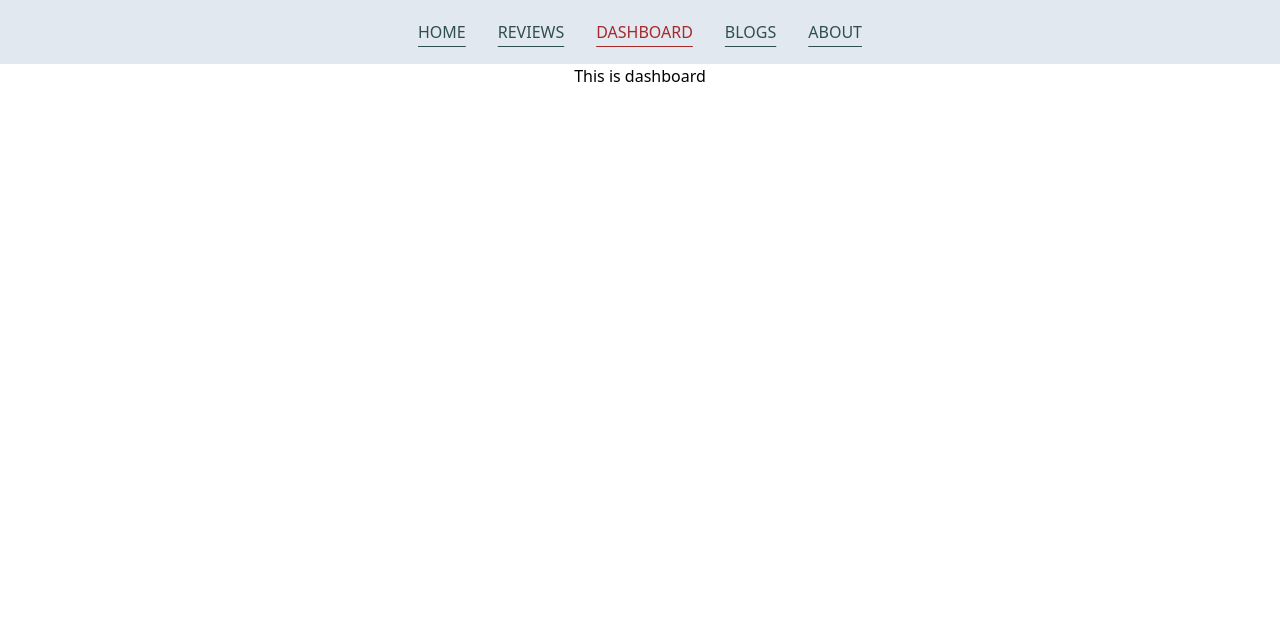
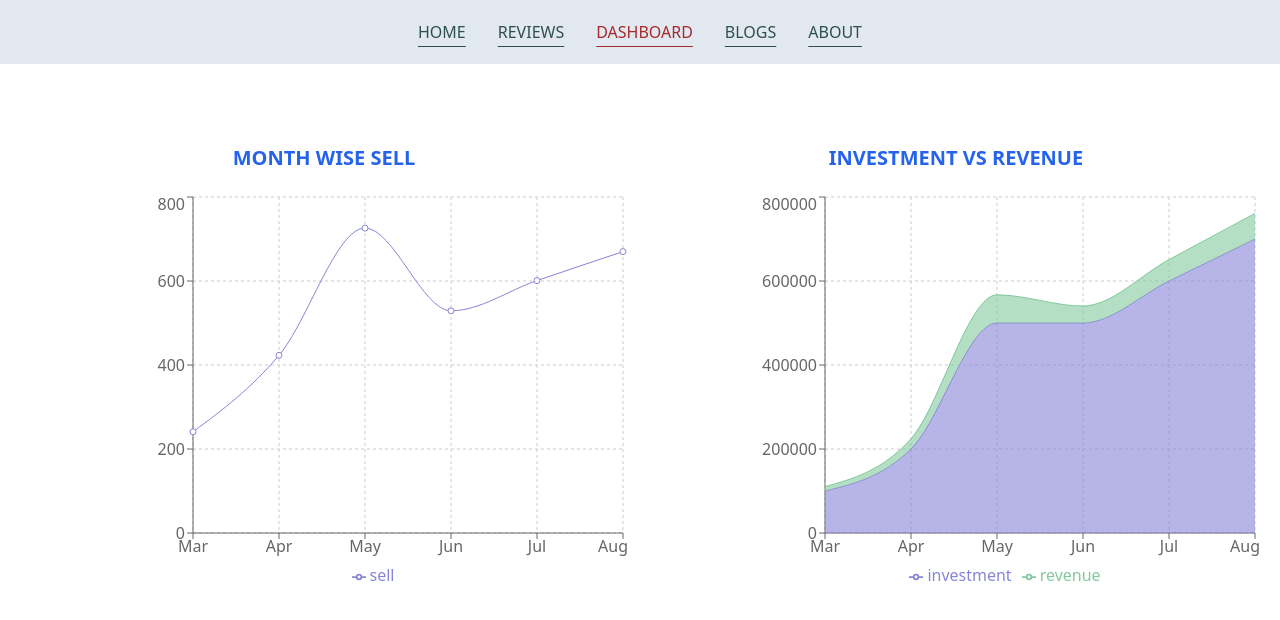
Before and after one commit to neel123go/-product-analysis, a React (Create React App) app: page /dashboard in a window 1280 px wide. Shown: the top 620 px of the page. Built offline with nearby package versions, Linux system fonts and the light colour scheme.

Commit message:
chart added

```diff
--- a/package.json
+++ b/package.json
@@ -10,6 +10,7 @@
     "react-dom": "^18.0.0",
     "react-router-dom": "^6.3.0",
     "react-scripts": "5.0.0",
+    "recharts": "^2.1.9",
     "web-vitals": "^2.1.4"
   },
   "scripts": {
--- /dev/null
+++ b/public/data.json
@@ -0,0 +1,38 @@
+[
+    {
+        "month": "Mar",
+        "investment": 100000,
+        "sell": 241,
+        "revenue": 10401
+    },
+    {
+        "month": "Apr",
+        "investment": 200000,
+        "sell": 423,
+        "revenue": 24500
+    },
+    {
+        "month": "May",
+        "investment": 500000,
+        "sell": 726,
+        "revenue": 67010
+    },
+    {
+        "month": "Jun",
+        "investment": 500000,
+        "sell": 529,
+        "revenue": 40405
+    },
+    {
+        "month": "Jul",
+        "investment": 600000,
+        "sell": 601,
+        "revenue": 50900
+    },
+    {
+        "month": "Aug",
+        "investment": 700000,
+        "sell": 670,
+        "revenue": 61000
+    }
+]
--- a/src/components/Dashboard/Dashboard.js
+++ b/src/components/Dashboard/Dashboard.js
@@ -1,9 +1,47 @@
-import React from 'react';
+import React, { useEffect, useState } from 'react';
+import { Area, AreaChart, CartesianGrid, Legend, Line, LineChart, Tooltip, XAxis, YAxis } from 'recharts';
 
 const Dashboard = () => {
+    const [data, setData] = useState([]);
+
+    useEffect(() => {
+        fetch('data.json')
+            .then(res => res.json())
+            .then(data => setData(data));
+    }, []);
     return (
-        <div>
-            <h2>This is dashboard</h2>
+        <div className='mt-20 grid grid-cols-2 px-32 gap-60'>
+            <div className='line-chart'>
+                <h2 className='text-blue-600 mb-5 text-xl font-semibold'>MONTH WISE SELL</h2>
+                <LineChart
+                    width={500}
+                    height={400}
+                    data={data}
+                >
+                    <CartesianGrid strokeDasharray="3 3" />
+                    <XAxis dataKey="month" />
+                    <YAxis />
+                    <Tooltip />
+                    <Legend />
+                    <Line type="monotone" dataKey="sell" stroke="#8884d8" activeDot={{ r: 8 }} />
+                </LineChart>
+            </div>
+            <div className='bar-chart'>
+                <h2 className='text-blue-600 mb-5 text-xl font-semibold'>INVESTMENT VS REVENUE</h2>
+                <AreaChart
+                    width={500}
+                    height={400}
+                    data={data}
+                >
+                    <CartesianGrid strokeDasharray="3 3" />
+                    <XAxis dataKey="month" />
+                    <YAxis />
+                    <Tooltip />
+                    <Legend />
+                    <Area type="monotone" dataKey="investment" stackId="1" stroke="#8884d8" fill="#8884d8" />
+                    <Area type="monotone" dataKey="revenue" stackId="1" stroke="#82ca9d" fill="#82ca9d" />
+                </AreaChart>
+            </div>
         </div>
     );
 };
--- a/src/components/Reviews/Reviews.js
+++ b/src/components/Reviews/Reviews.js
@@ -6,7 +6,7 @@
     const [reviews, setReviews] = useProductReview();
     return (
         <div>
-            <h2 className='text-3xl mt-10'>Customer Reviews</h2>
+            <h2 className='text-3xl mt-10'>What our Customers say!</h2>
             <div className='grid grid-cols-4 gap-10 pt-10 p-20'>
                 {
                     reviews.map(review => <Review state='' key={review.id} review={review}></Review>)
```
Also changed, not shown: 2 other files (tests, documents, lock files or other folders).
